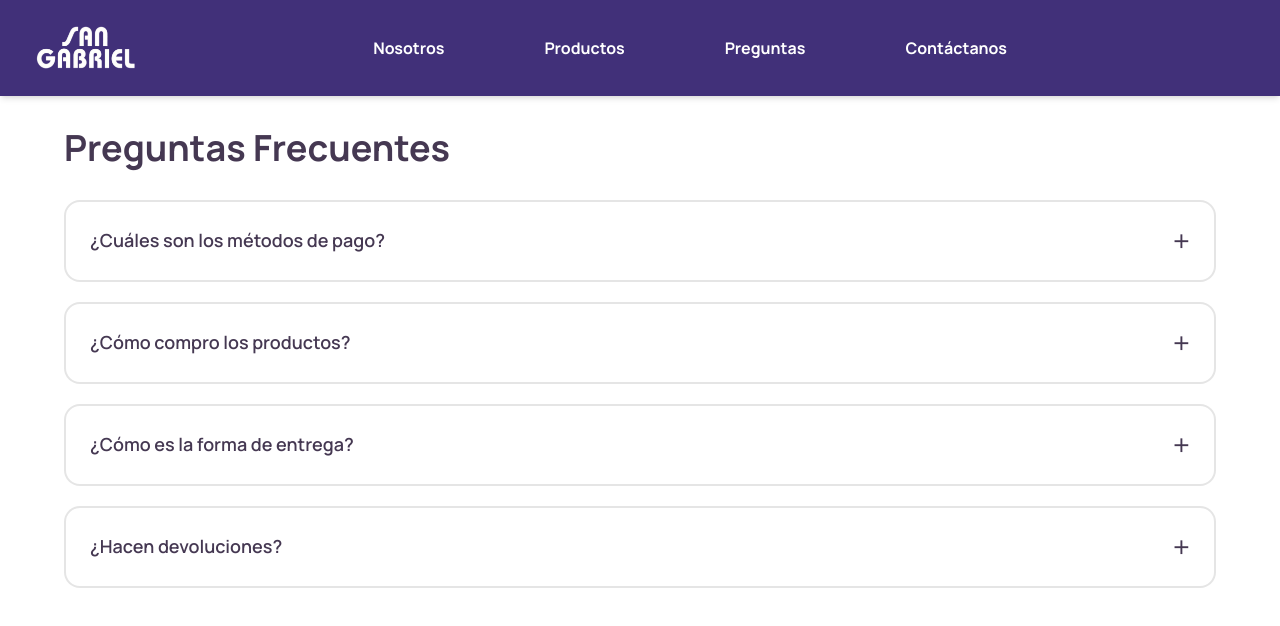
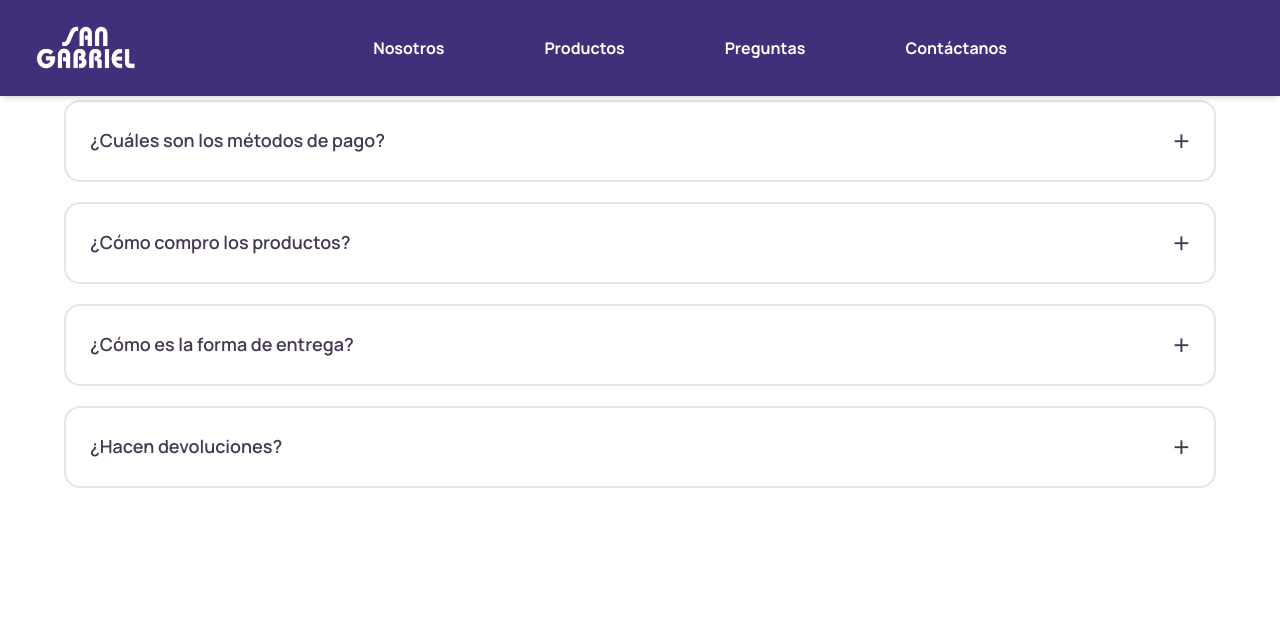
Before and after one commit to juanandreacchio/San_Gabriel, a React (Vite) app: page /faqs in a window 1280 px wide. Shown: the top 626 px of the page. Built offline with nearby package versions, Linux system fonts and the light colour scheme.

Commit message:
link agregado a pregunta wpp

```diff
--- a/src/Components/Preguntas.jsx
+++ b/src/Components/Preguntas.jsx
@@ -31,8 +31,8 @@
     //   <div className="flex flex-col md:flex-row  mx-auto justify-around"></div>
     // </div>
 
-    <div className="flex flex-col w-full h-altura_pagina_md max-h-full px-6 md:px-16 pt-24">
-      <h2 className="text-3xl md:text-4xl my-8 font-manrope text-purple-titles font-bold">
+    <div className="flex flex-col w-full h-altura_pagina_md max-h-full px-6 md:px-16">
+      <h2 className="text-5xl md:text-3xl my-8 font-manrope text-purple-titles font-bold">
         Preguntas Frecuentes{" "}
       </h2>
       {/* <div className="flex flex-col md:flex-row  mx-auto justify-around"></div> */}
```
